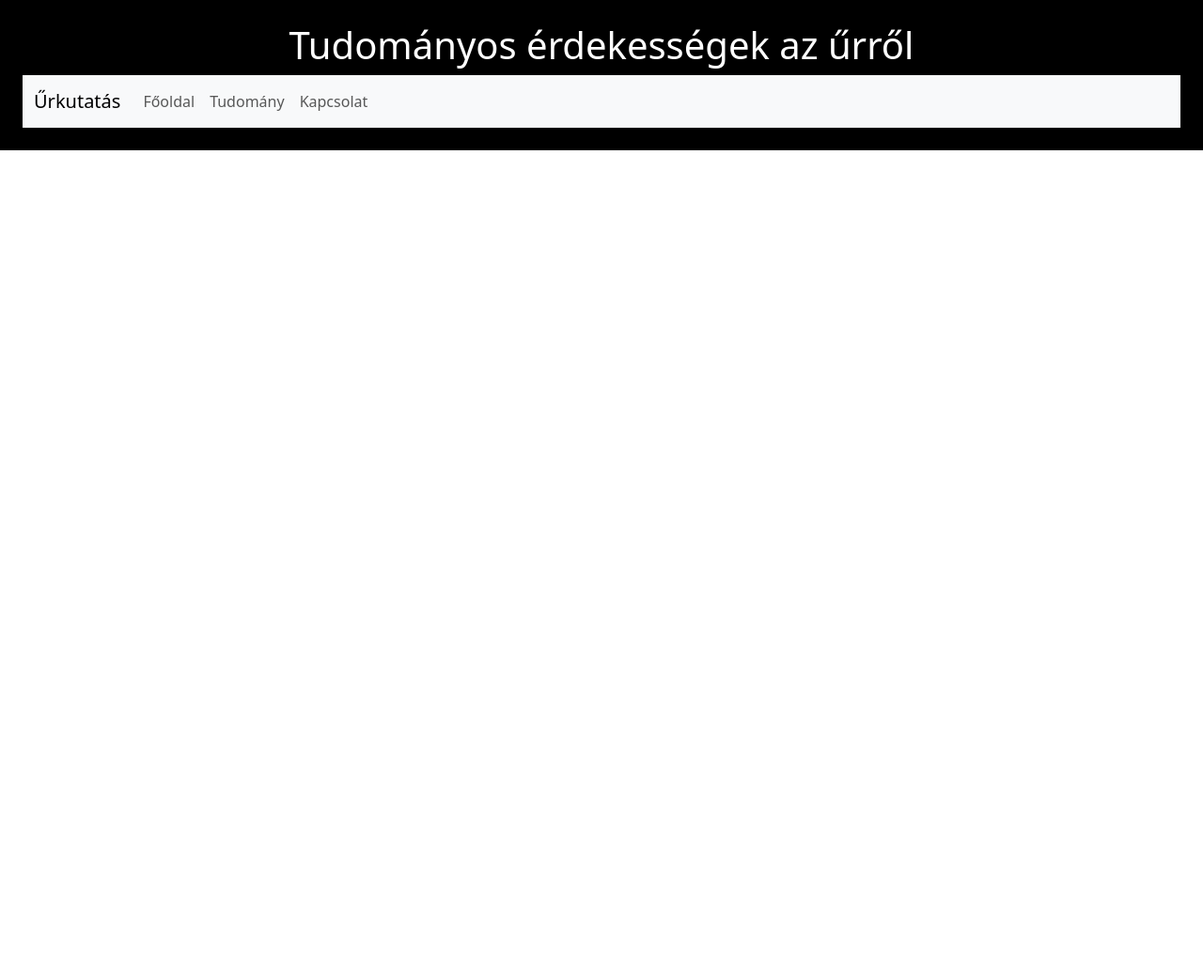
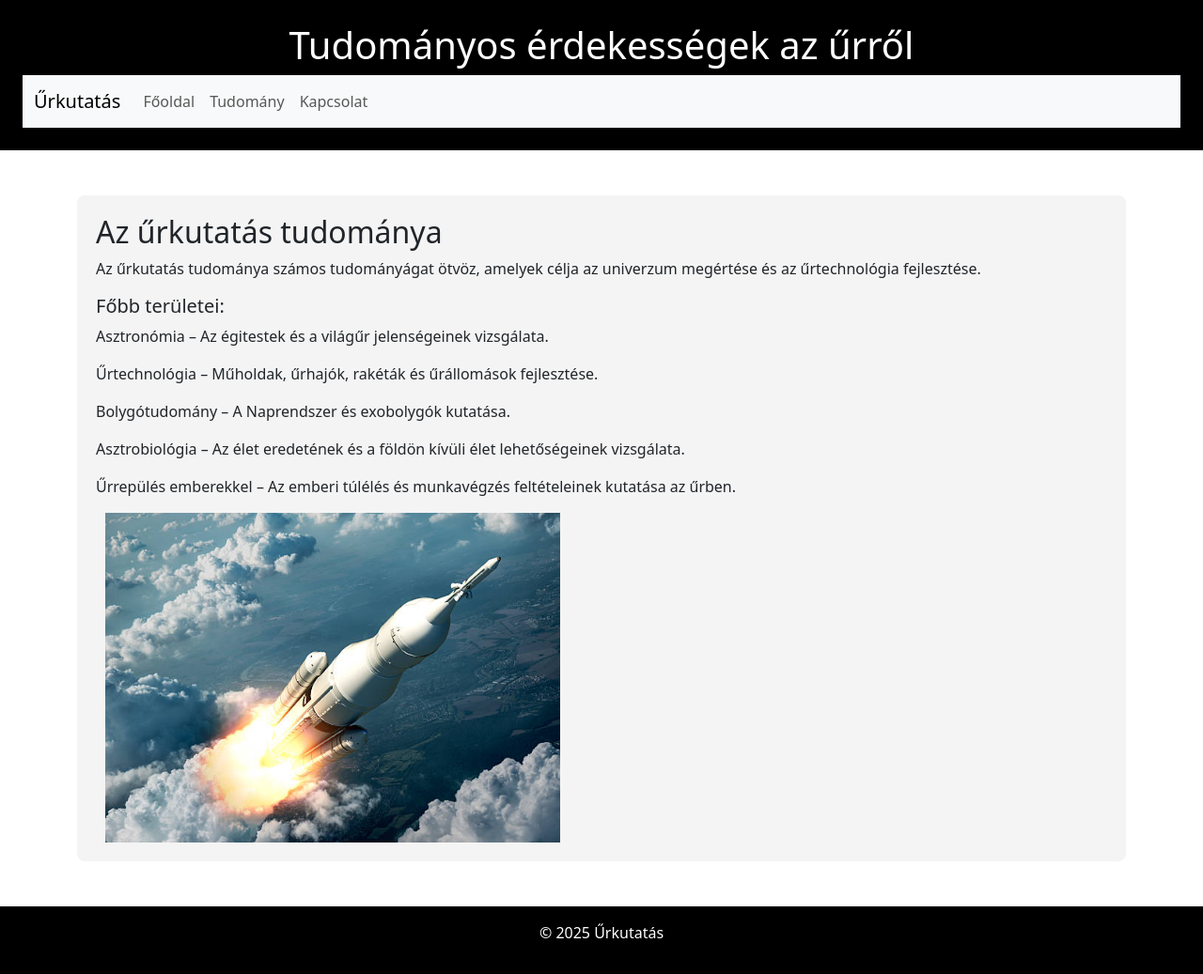
Before and after one commit to GasparLaci/IKT_Urkutatas, a plain HTML site: page tudomany.html in a window 1280 px wide. Shown: the whole page at 94% size. Before the commit the page ends 800 px from the top, so only its background shows below. Drawn offline with nearby package versions, Linux system fonts and the light colour scheme.

Commit message:
tudomany #2

```diff
--- a/tudomany.html
+++ b/tudomany.html
@@ -23,6 +23,23 @@
       </div>
     </nav>
   </header>
+  <section class="container my-5">
+    <article>
+      <h2>Az űrkutatás tudománya</h2>
+      <p>Az űrkutatás tudománya számos tudományágat ötvöz, amelyek célja az univerzum megértése és az űrtechnológia fejlesztése.</p>
+      <h5>Főbb területei:</h5>
+      <p>Asztronómia – Az égitestek és a világűr jelenségeinek vizsgálata.</p>
+      <p>Űrtechnológia – Műholdak, űrhajók, rakéták és űrállomások fejlesztése.</p>
+      <p>Bolygótudomány – A Naprendszer és exobolygók kutatása.</p>
+      <p> Asztrobiológia – Az élet eredetének és a földön kívüli élet lehetőségeinek vizsgálata.</p>
+      <p>Űrrepülés emberekkel – Az emberi túlélés és munkavégzés feltételeinek kutatása az űrben.</p>
 
+      <img src="raketa.jpg" alt="Űrkutatás 1" class="small-image">
+
+    </article>
+  </section>
+  <footer class="text-center p-3">
+    <p>&copy; 2025 Űrkutatás</p>
+  </footer>
 </body>
 </html>
```
